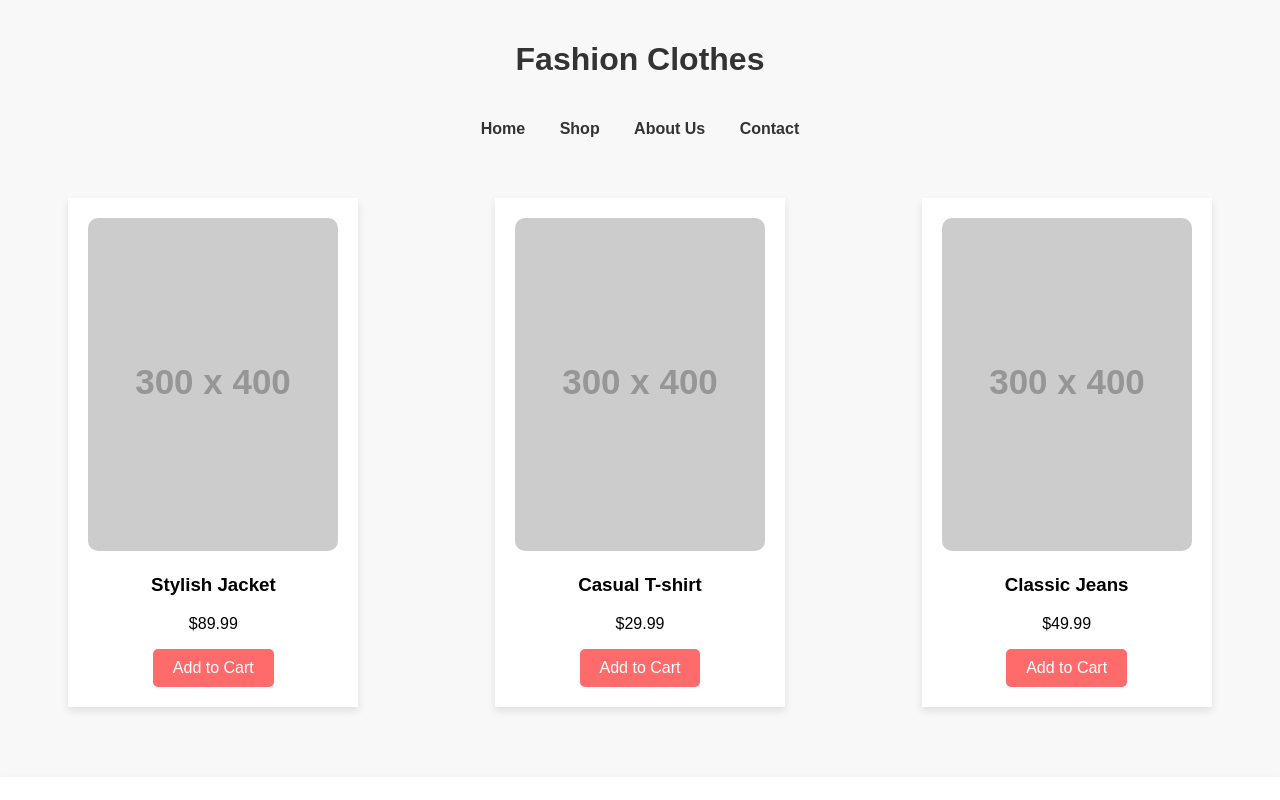
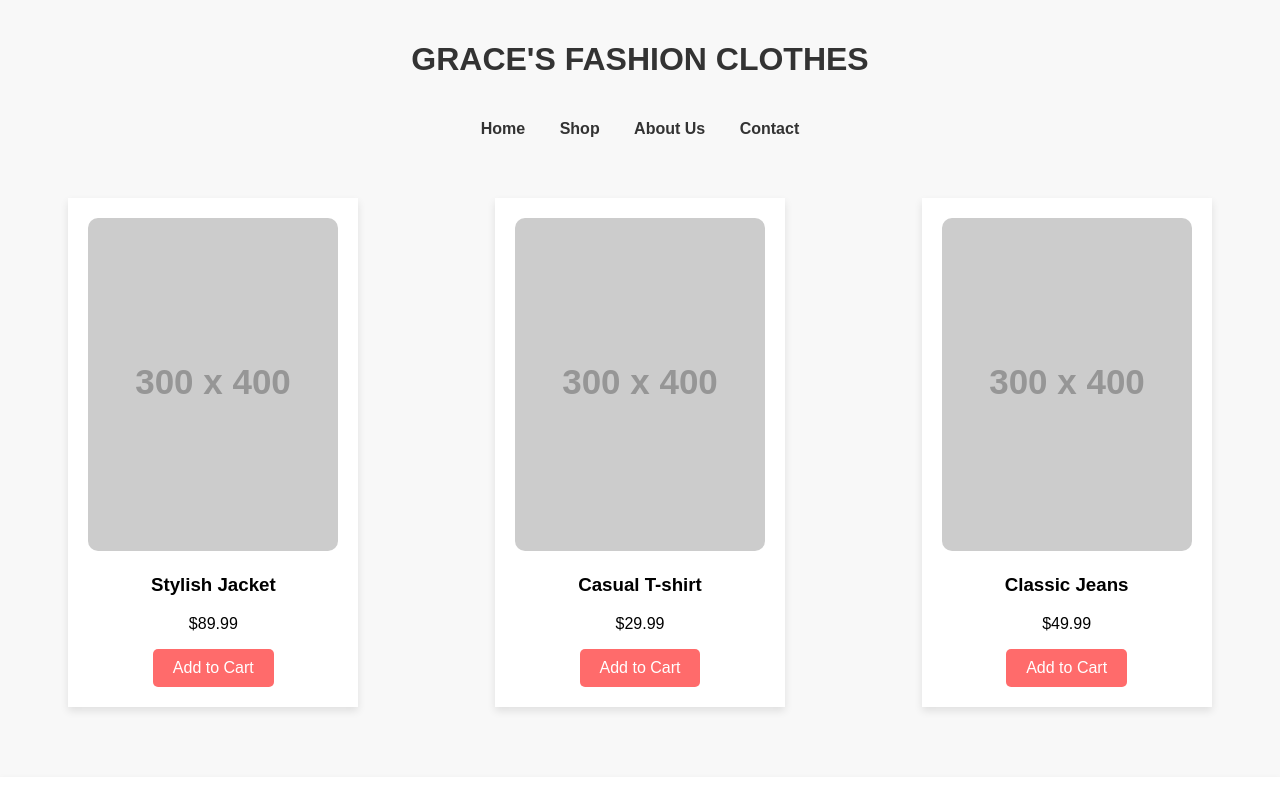
Before and after one commit to mugishabillychriss/test-for-website, a plain HTML site: page index.html in a window 1280 px wide. Shown: the top 800 px of the page. Drawn offline with Linux system fonts and the light colour scheme; placeholder pictures from the web are drawn by us.

Commit message:
Update index.html

```diff
--- a/index.html
+++ b/index.html
@@ -10,7 +10,7 @@
     <!-- Header -->
     <header>
         <div class="container">
-            <h1>Fashion Clothes</h1>
+            <h1>GRACE'S FASHION CLOTHES</h1>
             <nav>
                 <ul>
                     <li><a href="#">Home</a></li>
```
